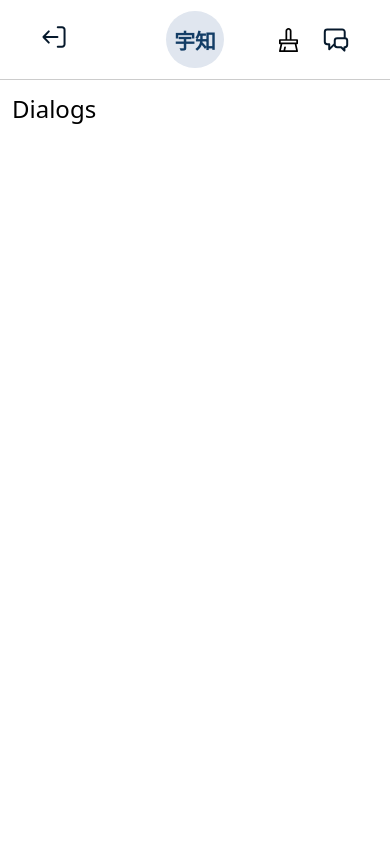
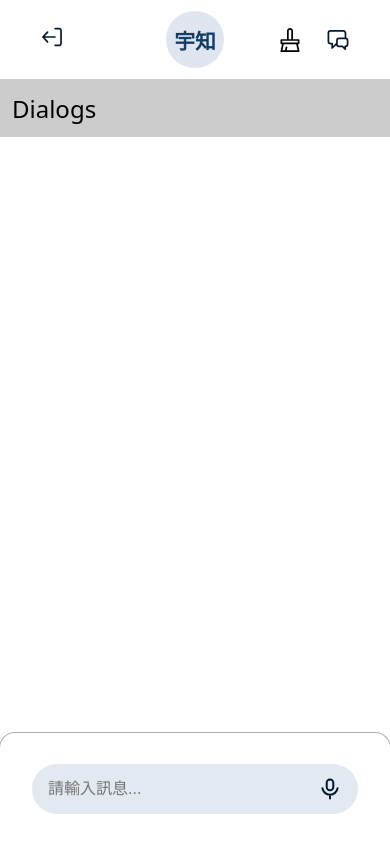
Before and after one commit to ChienChihYeh/oncogen-ai-concept, a Vue app: page /chatroom in a window 390 px wide. Built offline with nearby package versions, Linux system fonts and the light colour scheme.

Commit message:
dialog input styles

```diff
--- a/src/components/ChatroomDialog.vue
+++ b/src/components/ChatroomDialog.vue
@@ -1,7 +1,12 @@
+<script setup lang="ts">
+import DialogInput from './DialogInput.vue'
+</script>
+
 <template>
   <div class="chatroom-dialogs">
     <h2>Dialogs</h2>
   </div>
+  <DialogInput />
 </template>
 <style scoped>
 .chatroom-dialogs {
@@ -9,5 +14,6 @@
   max-width: 1024px;
   margin: auto;
   padding: 0.75rem;
+  background-color: #ccc;
 }
 </style>
--- a/src/components/ChatroomHeader.vue
+++ b/src/components/ChatroomHeader.vue
@@ -21,10 +21,13 @@ import { RouterLink } from 'vue-router'
 </template>
 <style scoped>
 .chatroom-header {
+  position: sticky;
+  top: 0;
   border-bottom: 1px solid #ccc;
   height: 5rem;
   display: flex;
   padding: 0 2.5rem;
+  background-color: #fff;
 }
 
 .chatroom-section {
@@ -47,5 +50,6 @@ import { RouterLink } from 'vue-router'
 
 svg {
   cursor: pointer;
+  width: 1.5rem;
 }
 </style>
--- /dev/null
+++ b/src/components/DialogInput.vue
@@ -0,0 +1,86 @@
+<script setup lang="ts">
+import { ref } from 'vue'
+import IconMicrophone from './icons/IconMicrophone.vue'
+import IconSend from './icons/IconSend.vue'
+
+const dialogInput = ref('')
+</script>
+<template>
+  <div class="dialog-footer">
+    <div class="footer-border"></div>
+    <div class="dialog-input-container">
+      <input type="text" class="dialog-input" v-model="dialogInput" placeholder="請輸入訊息..." />
+      <div class="dialog-input-icon">
+        <IconMicrophone v-if="dialogInput === ''" />
+        <IconSend v-else />
+      </div>
+    </div>
+  </div>
+</template>
+<style scoped>
+.dialog-footer {
+  position: fixed;
+  width: 100%;
+  bottom: 0;
+  height: 7rem;
+  padding: 2rem;
+  background-color: #fff;
+}
+
+.dialog-input-container {
+  position: relative;
+  margin: auto;
+  width: 100%;
+  max-width: 1024px;
+  display: flex;
+  align-items: center;
+  justify-content: center;
+}
+
+.dialog-input {
+  margin: 0;
+  border: none;
+  outline: none;
+  /* background-color: #e8eff5; */
+  background-color: #e2e9f0;
+  width: 100%;
+  padding: 1rem;
+  padding-right: 3.5rem;
+  border-radius: 5rem;
+  font-size: 1rem;
+  color: #133d66;
+}
+
+.dialog-input-icon {
+  position: absolute;
+  display: flex;
+  right: 1.5rem;
+  gap: 1rem;
+}
+
+@media screen and (max-width: 768px) {
+  .dialog-footer {
+    padding: 0;
+    overflow: hidden;
+  }
+
+  .dialog-input-container {
+    padding: 0 2rem;
+  }
+
+  .dialog-input-icon {
+    position: absolute;
+    right: 3rem;
+  }
+
+  .footer-border {
+    width: calc(100% + 2px);
+    height: 2rem;
+    border-top-left-radius: 1rem;
+    border-top-right-radius: 1rem;
+    border: 1px solid #adadad;
+    border-bottom: none;
+    transform: translateX(-1px);
+  }
+}
+</style>
--- /dev/null
+++ b/src/components/icons/IconMicrophone.vue
@@ -0,0 +1,11 @@
+<template>
+  <svg width="24" height="24" viewBox="0 0 24 24" fill="none" xmlns="http://www.w3.org/2000/svg">
+    <path
+      d="M4.39789 11.1771C4.66372 13.0036 5.57827 14.6734 6.97423 15.8809C8.3702 17.0884 10.1542 17.7529 12 17.7529M12 17.7529C13.8457 17.7529 15.6298 17.0884 17.0257 15.8809C18.4217 14.6734 19.3363 13.0036 19.6021 11.1771M12 17.7529V21.6M12.0011 2.39999C11.1281 2.39999 10.291 2.74677 9.6737 3.36403C9.05643 3.98129 8.70966 4.81848 8.70966 5.69142V10.08C8.70966 10.9529 9.05643 11.7901 9.6737 12.4074C10.291 13.0246 11.1281 13.3714 12.0011 13.3714C12.874 13.3714 13.7112 13.0246 14.3285 12.4074C14.9457 11.7901 15.2925 10.9529 15.2925 10.08V5.69142C15.2925 4.81848 14.9457 3.98129 14.3285 3.36403C13.7112 2.74677 12.874 2.39999 12.0011 2.39999Z"
+      stroke="#06192C"
+      stroke-width="2"
+      stroke-linecap="round"
+      stroke-linejoin="round"
+    />
+  </svg>
+</template>
--- /dev/null
+++ b/src/components/icons/IconSend.vue
@@ -0,0 +1,10 @@
+<template>
+  <svg width="21" height="20" viewBox="0 0 21 20" fill="none" xmlns="http://www.w3.org/2000/svg">
+    <path
+      d="M19.7981 9.97055L4.71695 9.97055M3.46038 1.13622L19.2763 8.80455C20.2503 9.27679 20.2503 10.6643 19.2763 11.1365L3.46038 18.8049C2.37689 19.3302 1.22524 18.2227 1.70788 17.1195L4.60831 10.4899C4.75317 10.1588 4.75317 9.78227 4.60831 9.45116L1.70788 2.8216C1.22524 1.71843 2.37689 0.610886 3.46038 1.13622Z"
+      stroke="black"
+      stroke-width="2"
+      stroke-linecap="round"
+    />
+  </svg>
+</template>
```
